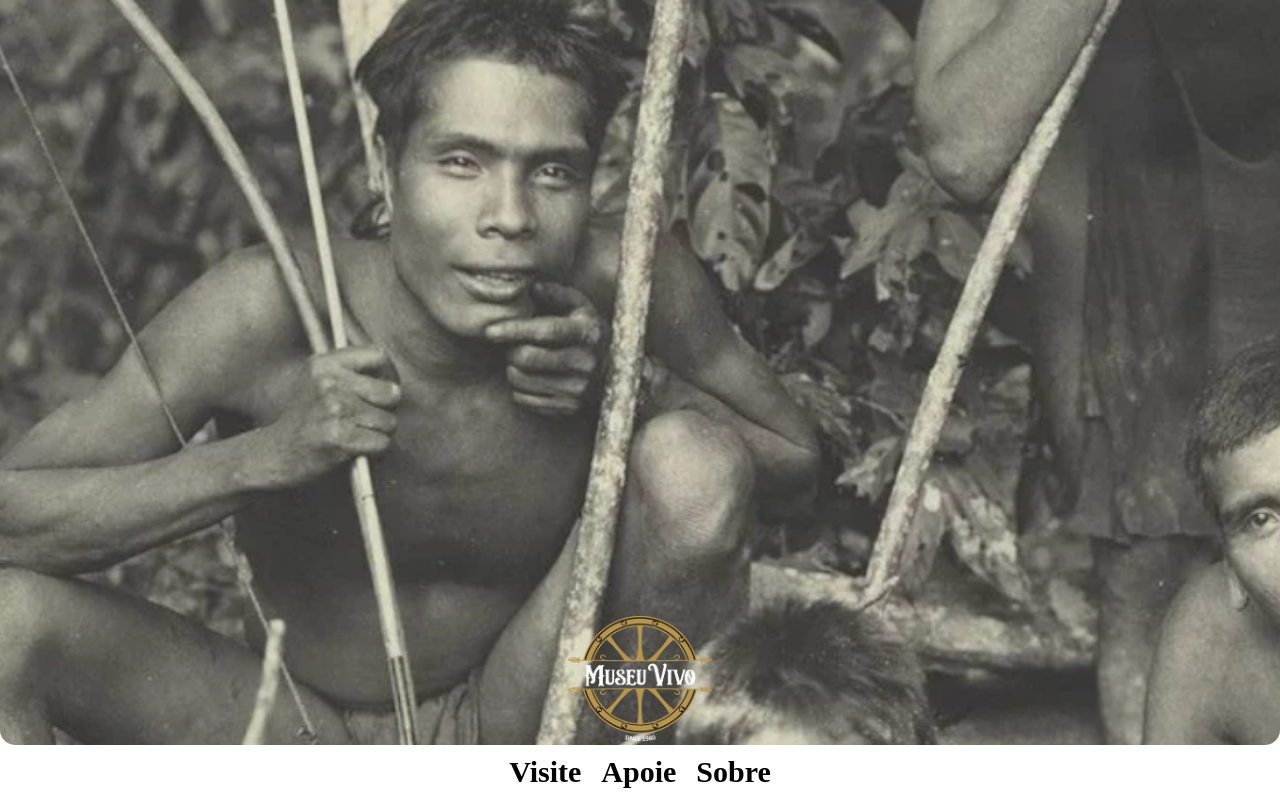
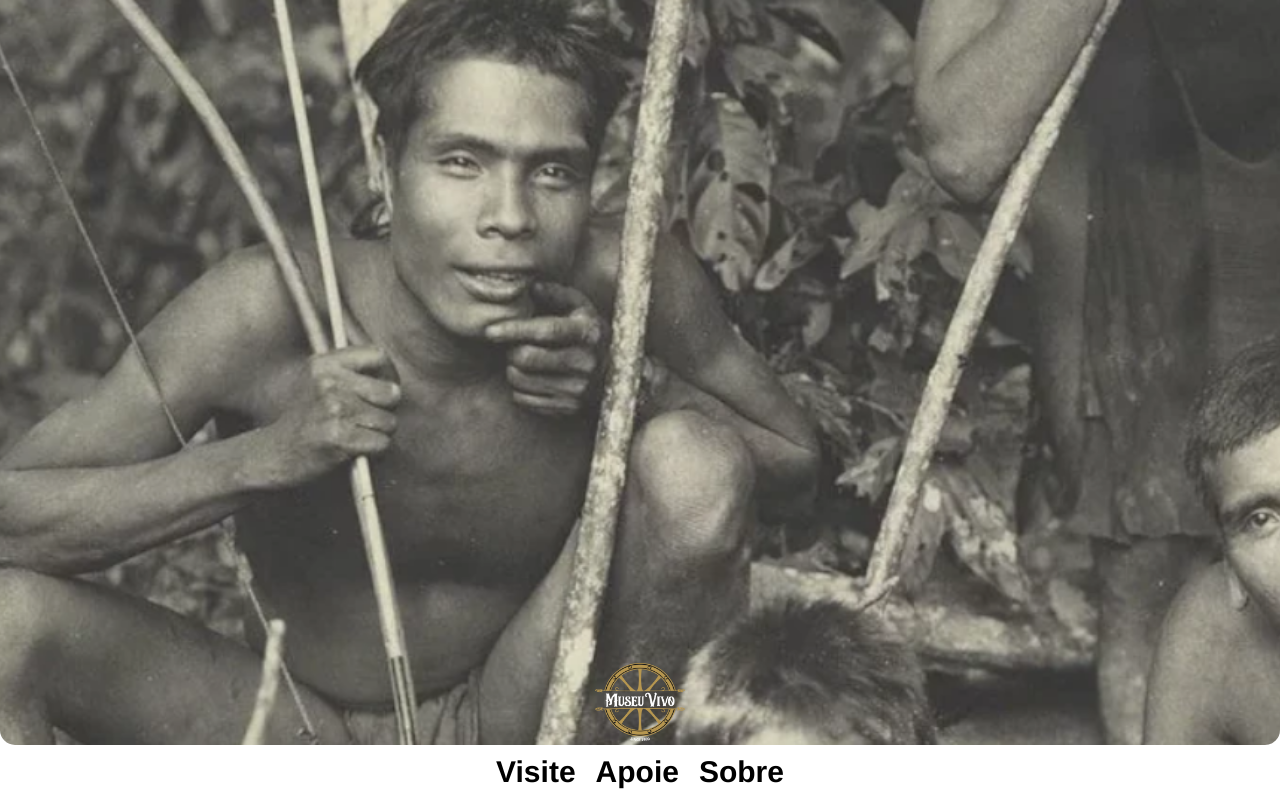
Before and after one commit to thalesaguiar/museuvivo-website, a Next.js app: page / in a window 1280 px wide. Shown: the top 800 px of the page. Built offline with nearby package versions, Linux system fonts and the light colour scheme; a web font is replaced by a local one.

Commit message:
feat: styles added

```diff
--- a/src/styles/globals.css
+++ b/src/styles/globals.css
@@ -1,7 +1,21 @@
 * {
   margin: 0;
   padding: 0;
-  max-width: 100%;
-  overflow-x: hidden;
+  box-sizing: border-box;
   text-decoration: none;
 }
+
+:root {
+  font-size: 62.5%;
+}
+
+body {
+  background: #ffff;
+  font-family: "Helvetica Neue", sans-serif;
+  font-size: 1.6rem;
+}
+
+h1 {
+  font-size: 2.5rem;
+  line-height: 4.8rem;
+}
```
